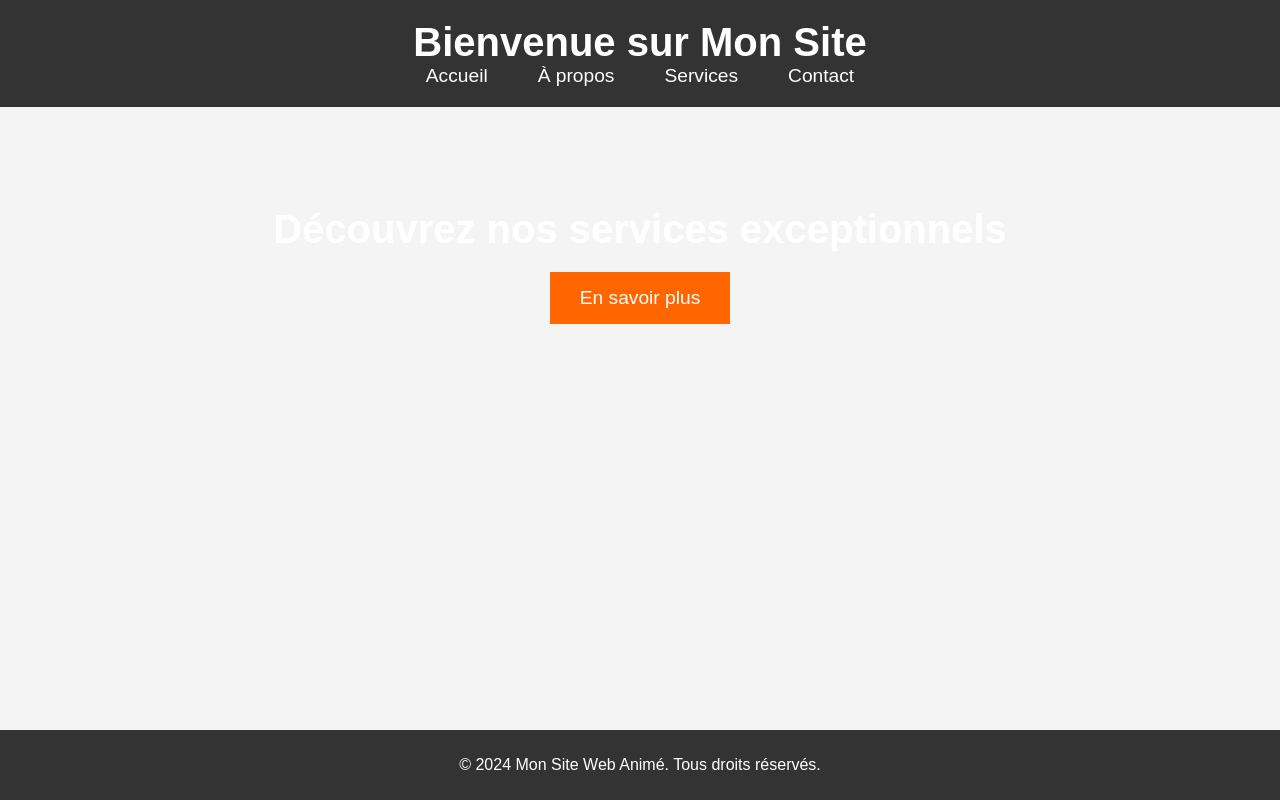
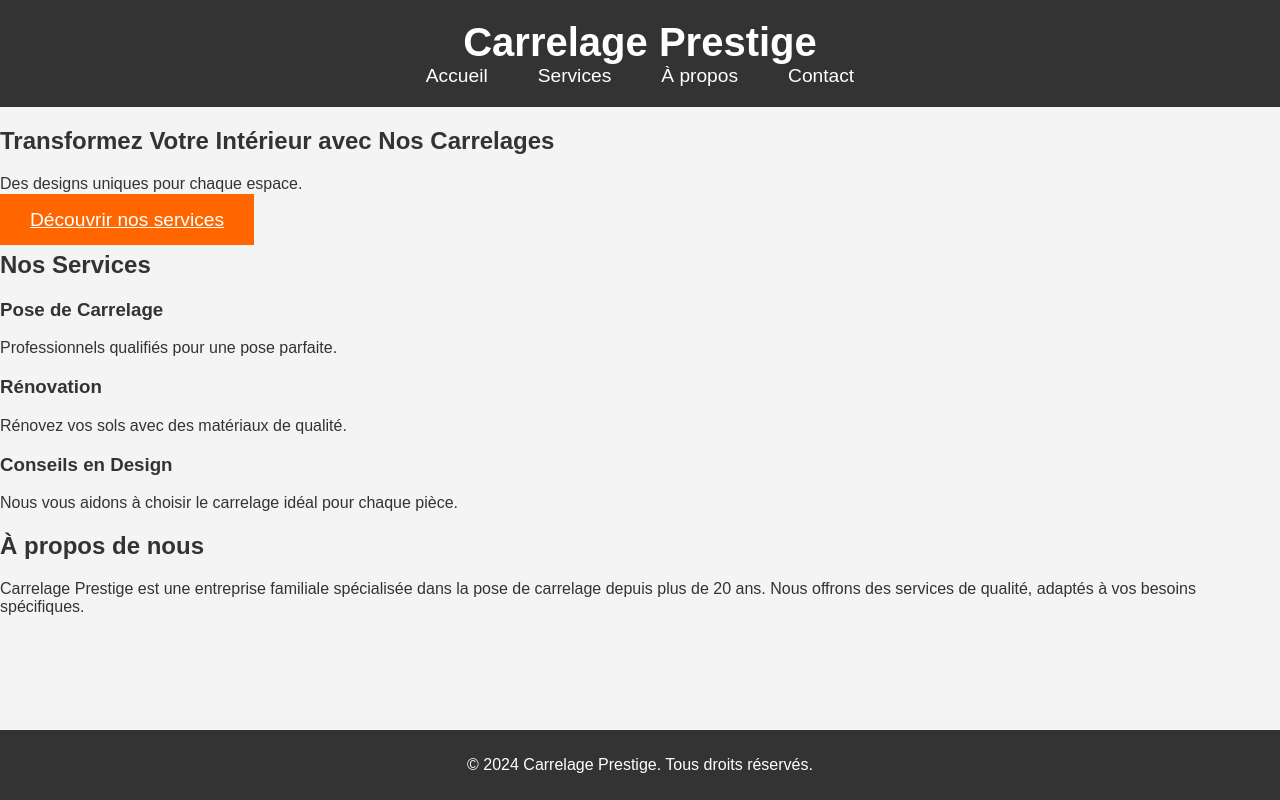
Before and after one commit to antoine804000/momo-cr.github.io, a plain HTML site: page index.html in a window 1280 px wide. Drawn offline with Linux system fonts and the light colour scheme.

Commit message:
index.html

```diff
--- a/index.html
+++ b/index.html
@@ -3,29 +3,59 @@
 <head>
     <meta charset="UTF-8">
     <meta name="viewport" content="width=device-width, initial-scale=1.0">
-    <title>Accueil - Mon Site Animé</title>
+    <title>Carrelage Prestige - Votre Expert en Carrelage</title>
     <link rel="stylesheet" href="styles.css">
 </head>
 <body>
-    <header>
-        <h1>Bienvenue sur Mon Site</h1>
+    <header class="main-header">
+        <div class="logo">
+            <h1>Carrelage Prestige</h1>
+        </div>
         <nav>
             <ul>
-                <li><a href="#" class="menu-item">Accueil</a></li>
-                <li><a href="#" class="menu-item">À propos</a></li>
-                <li><a href="#" class="menu-item">Services</a></li>
-                <li><a href="#" class="menu-item">Contact</a></li>
+                <li><a href="#home">Accueil</a></li>
+                <li><a href="#services">Services</a></li>
+                <li><a href="#about">À propos</a></li>
+                <li><a href="#contact">Contact</a></li>
             </ul>
         </nav>
     </header>
 
-    <section class="hero">
-        <h2>Découvrez nos services exceptionnels</h2>
-        <button class="cta-button">En savoir plus</button>
+    <section id="home" class="hero-section">
+        <div class="hero-content">
+            <h2>Transformez Votre Intérieur avec Nos Carrelages</h2>
+            <p>Des designs uniques pour chaque espace.</p>
+            <a href="#services" class="cta-button">Découvrir nos services</a>
+        </div>
+    </section>
+
+    <section id="services" class="services-section">
+        <h2>Nos Services</h2>
+        <div class="services-container">
+            <div class="service-item">
+                <h3>Pose de Carrelage</h3>
+                <p>Professionnels qualifiés pour une pose parfaite.</p>
+            </div>
+            <div class="service-item">
+                <h3>Rénovation</h3>
+                <p>Rénovez vos sols avec des matériaux de qualité.</p>
+            </div>
+            <div class="service-item">
+                <h3>Conseils en Design</h3>
+                <p>Nous vous aidons à choisir le carrelage idéal pour chaque pièce.</p>
+            </div>
+        </div>
+    </section>
+
+    <section id="about" class="about-section">
+        <h2>À propos de nous</h2>
+        <p>Carrelage Prestige est une entreprise familiale spécialisée dans la pose de carrelage depuis plus de 20 ans. Nous offrons des services de qualité, adaptés à vos besoins spécifiques.</p>
     </section>
 
     <footer>
-        <p>&copy; 2024 Mon Site Web Animé. Tous droits réservés.</p>
+        <p>&copy; 2024 Carrelage Prestige. Tous droits réservés.</p>
     </footer>
+
+    <script src="script.js"></script>
 </body>
 </html>
```
